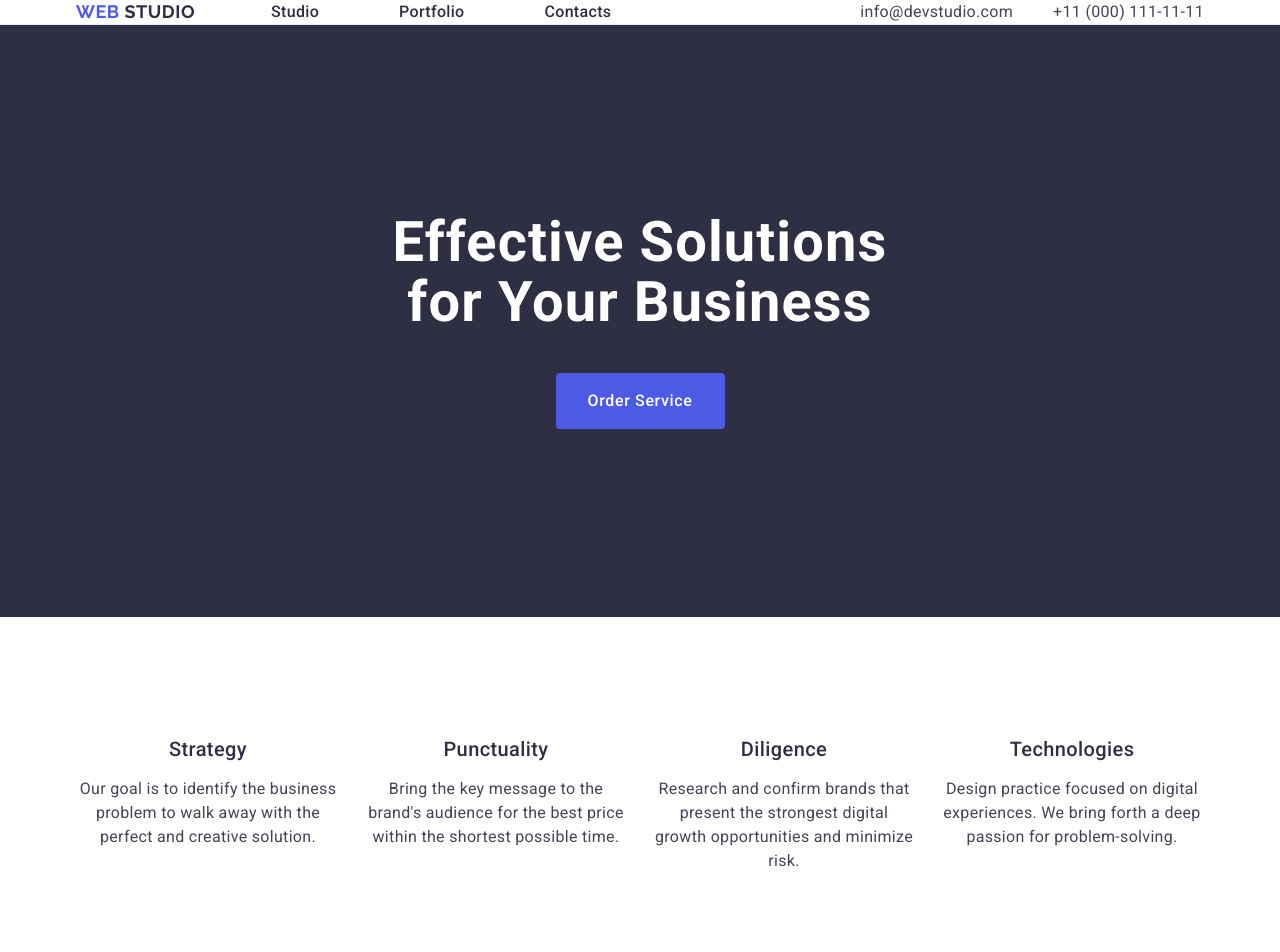
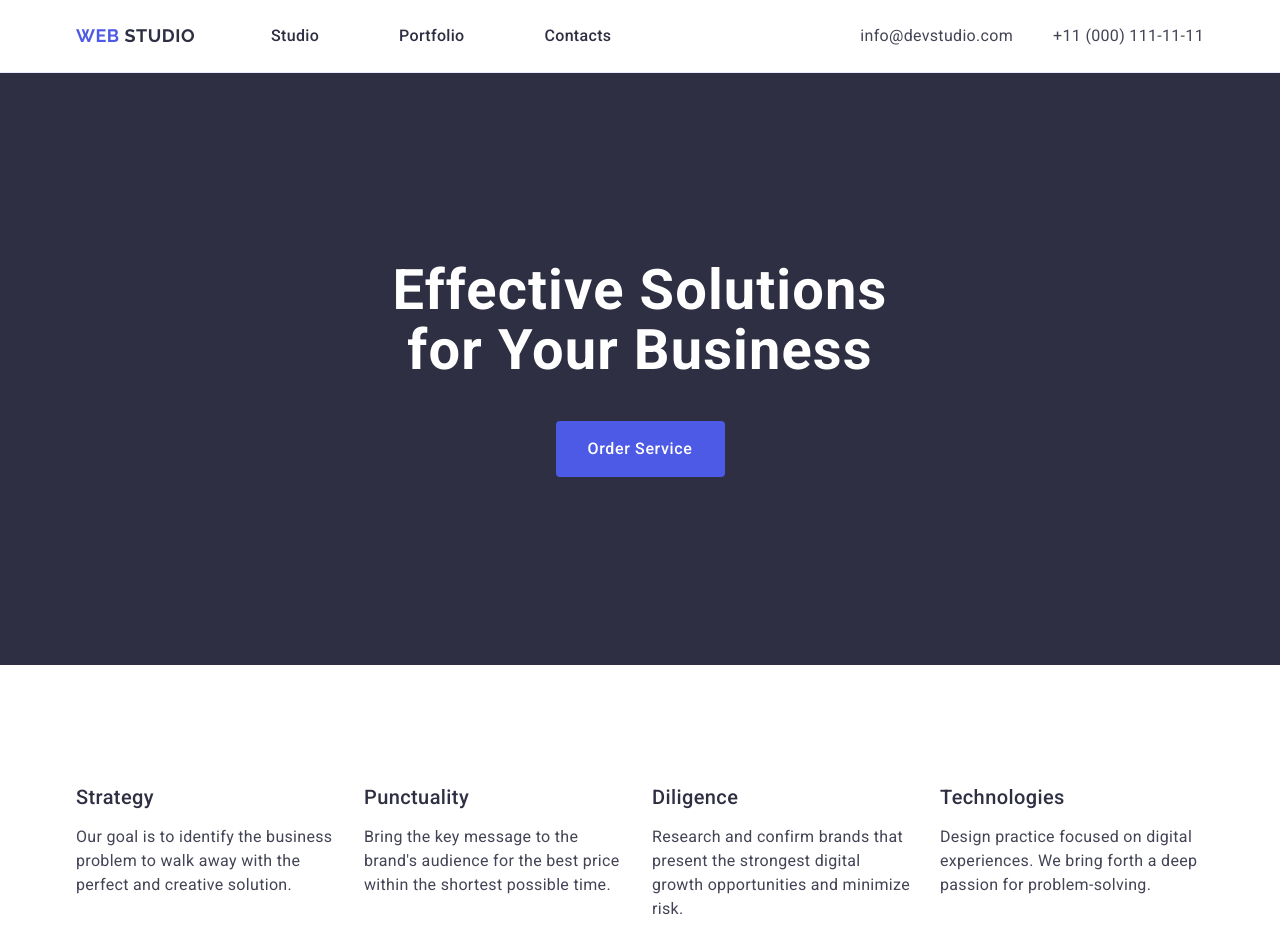
Before and after one commit to Mykkolas/goit-markup-hw-03, a plain HTML site: page index.html in a window 1280 px wide. Shown: the top 952 px of the page. Drawn offline with nearby package versions, Linux system fonts and the light colour scheme.

Commit message:
final changes

```diff
--- a/css/styles.css
+++ b/css/styles.css
@@ -73,6 +73,7 @@ img {
     color: #2e2f42;
     margin-right: 40px;
     padding: 24px 0;
+    display: block;
 }
 
 .nav {
@@ -199,7 +200,6 @@ address {
     color: #2e2f42;
     letter-spacing: 0.02em;
     margin-bottom: 8px;
-    text-align: center;
 }
 
 .infos-p {
@@ -207,7 +207,7 @@ address {
     font-size: 16px;
     line-height: 1.5;
     letter-spacing: 0.02em;
-    text-align: center;
+
 }
 
 .team-sect {
@@ -237,6 +237,7 @@ address {
 
 .portf-sect {
     padding: 120px 0 120px 0;
+
 }
 
 .portf-list {
@@ -244,6 +245,7 @@ address {
     flex-wrap: wrap;
     column-gap: 24px;
     row-gap: 48px;
+
 }
 
 .portf-list:first-child {
@@ -254,6 +256,7 @@ address {
     padding: 32px 16px;
     border: 1px solid #e7e9fc;
     border-top: none;
+
 }
 
 .footer {
```
